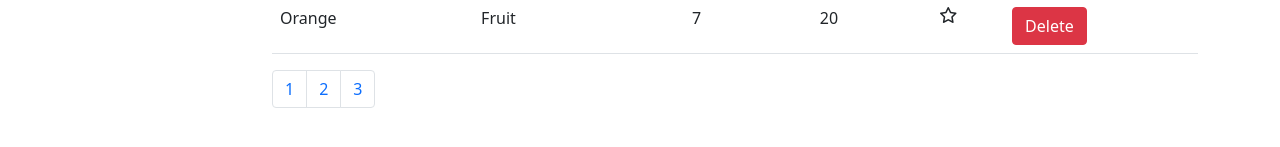
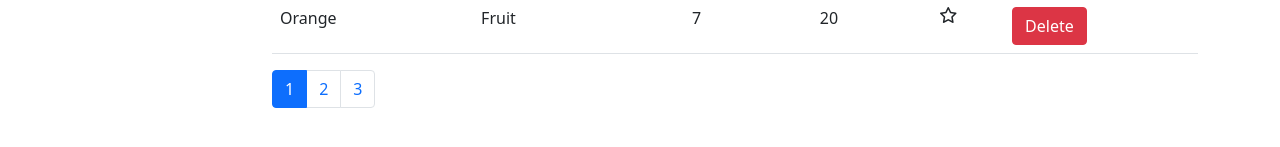
Before and after one commit to eva-hs/intensive-foods, a React (Create React App) app: page / in a window 1280 px wide. Shown: the part 505-652 px from the top of the page. Built offline with nearby package versions, Linux system fonts and the light colour scheme.

Commit message:
Changed pagination first shown value

```diff
--- a/src/App.jsx
+++ b/src/App.jsx
@@ -9,7 +9,7 @@ class App extends Component {
   state = {
     foods: getFoods(),
     paginationValues: [
-      { _id: 0, isActive: false },
+      { _id: 0, isActive: true },
       { _id: 1, isActive: false },
       { _id: 2, isActive: false },
     ],
```
